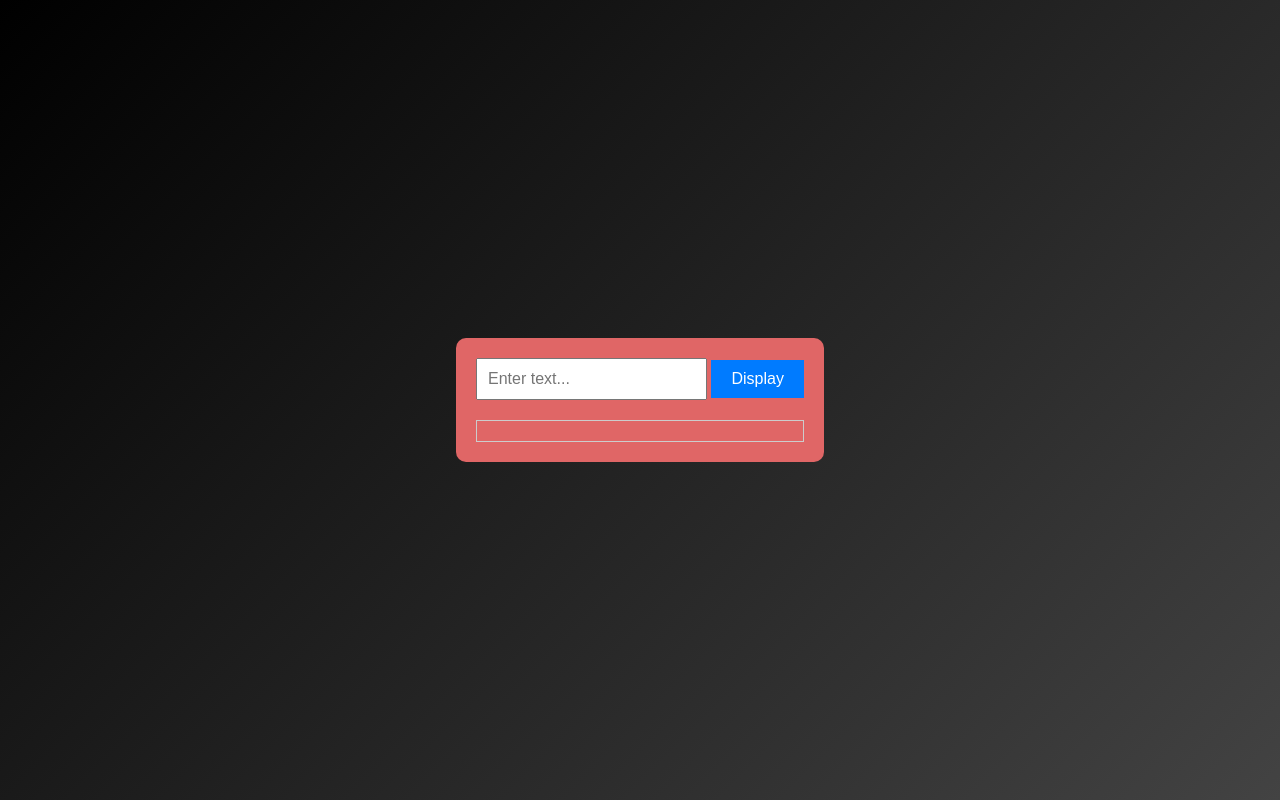
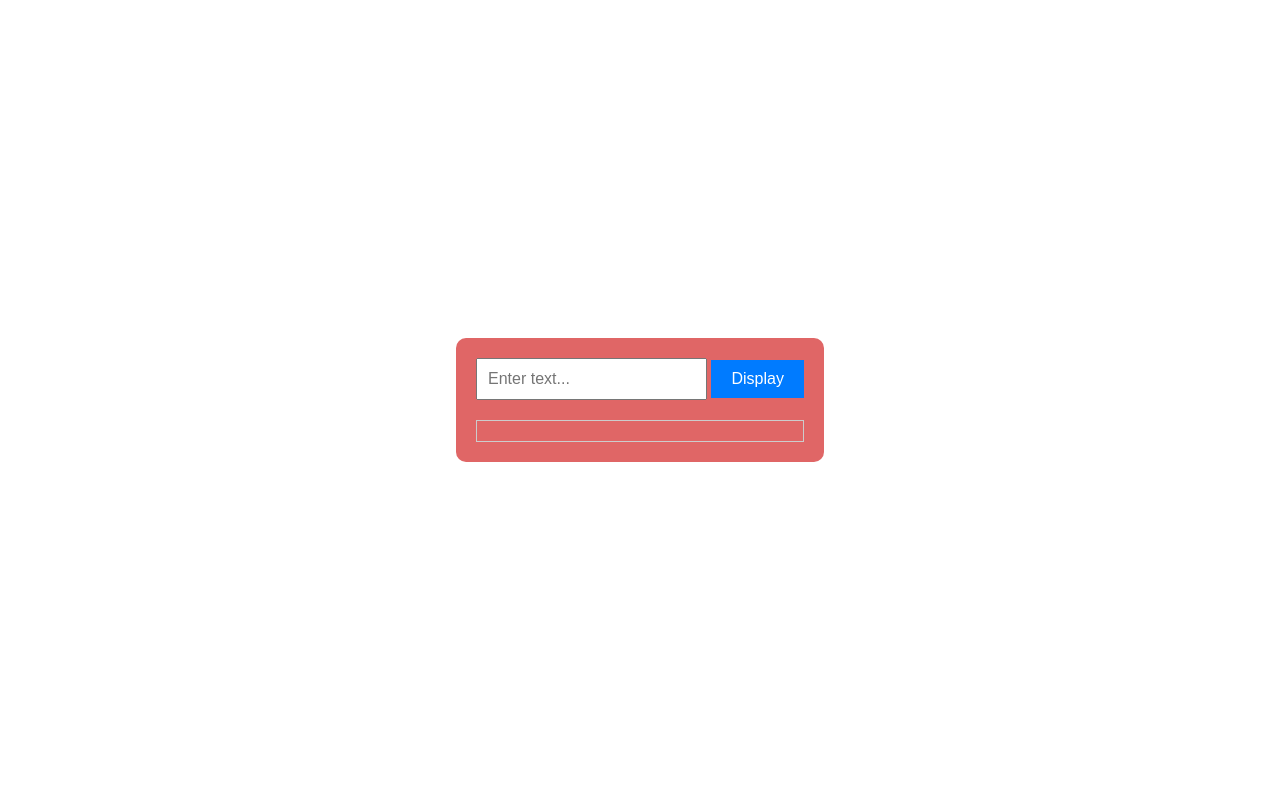
Before and after one commit to Yolanabilah/Infinite-Library, a plain HTML site: page index.html in a window 1280 px wide. Drawn offline with Linux system fonts and the light colour scheme.

Commit message:
Update index.html

```diff
--- a/index.html
+++ b/index.html
@@ -12,7 +12,7 @@
             align-items: center;
             height: 100vh;
             margin: 0;
-            background: linear-gradient(135deg, #000000, #434343);
+            background: #ffffff;
             background-size: cover;
         }
         #container {
```
